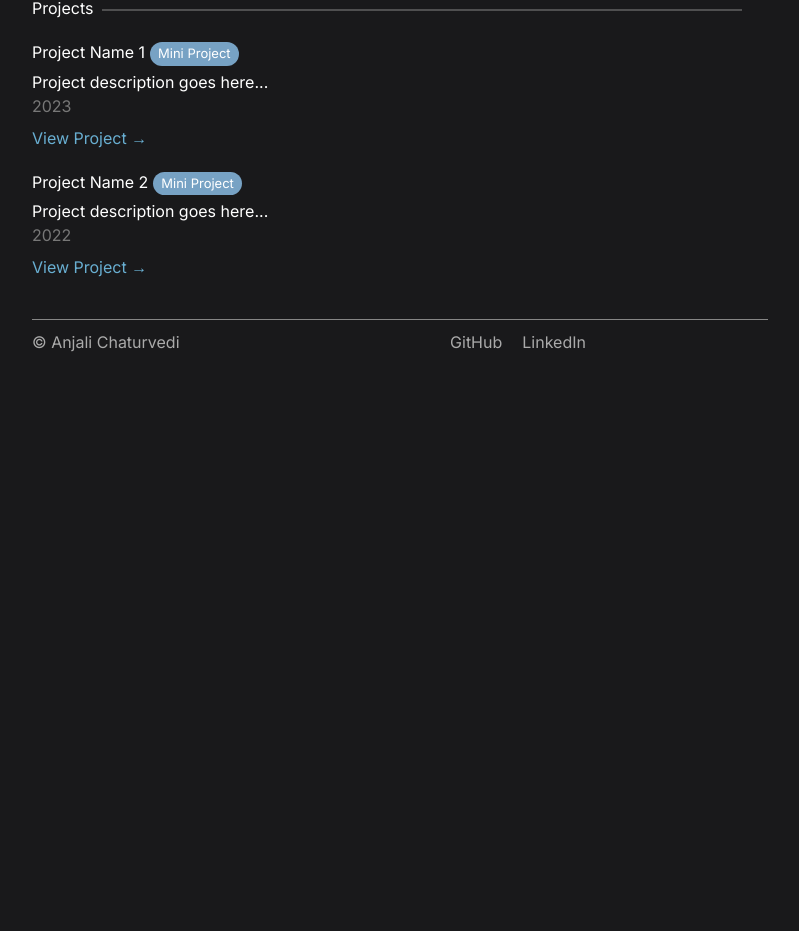
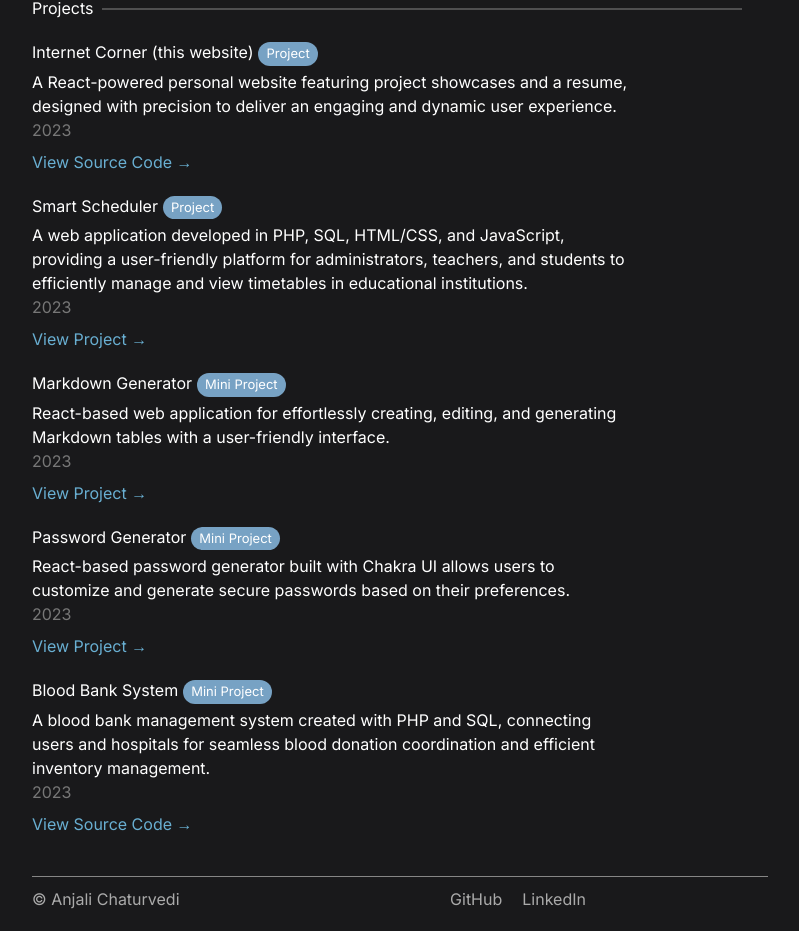
Before and after one commit to anjalichaturvedi/internet-corner, a React (Create React App) app: page / in a window 1280 px wide. Shown: the part 535-1466 px from the top of the page, without its empty margins (308-1107 px from the left). Before the commit the page ends 909 px from the top, so only its background shows below. Built offline with nearby package versions, Linux system fonts and the light colour scheme.

Commit message:
description + avatar

```diff
--- a/public/index.html
+++ b/public/index.html
@@ -2,14 +2,14 @@
 <html lang="en">
   <head>
     <meta charset="utf-8" />
-    <link rel="icon" href="%PUBLIC_URL%/favicon.ico" />
+    <link rel="icon" href="%PUBLIC_URL%/avatar.png" />
     <meta name="viewport" content="width=device-width, initial-scale=1" />
     <meta name="theme-color" content="#000000" />
     <meta
       name="description"
-      content="Web site created using create-react-app"
+      content="Pull up a digital chair by the 1s and 0s and stay a while at my personal spot on the internet :)"
     />
-    <link rel="apple-touch-icon" href="%PUBLIC_URL%/logo192.png" />
+    <link rel="apple-touch-icon" href="%PUBLIC_URL%/avatar.png" />
     <!--
       manifest.json provides metadata used when your web app is installed on a
       user's mobile device or desktop. See https://developers.google.com/web/fundamentals/web-app-manifest/
--- a/src/App.css
+++ b/src/App.css
@@ -80,6 +80,7 @@ a:hover {
 }
 
 .project-item {
+  display: inline-block;
   margin-top: 20px;
 }
 
@@ -103,7 +104,7 @@ a:hover {
 }
 
 .view-project-link {
-  display: block;
+  display: inline-block;
   color: #69afd2; /* Adjust the color as needed */
   text-decoration: none;
   margin-top: 8px;
@@ -111,7 +112,7 @@ a:hover {
 
 .projects-hr {
   position: absolute;
-  top: 5%;
+  top: 1.5%;
   left: 70px;
   transform: translateY(-50%);
   border: 0;
--- a/src/App.js
+++ b/src/App.js
@@ -88,27 +88,62 @@ function App() {
                 <h2>Projects</h2>
                 <div className="project-item">
                   <h3>
-                    Project Name 1
-                    <span className="project-tag">Mini Project</span>
+                    Internet Corner (this website)
+                    <span className="project-tag">Project</span>
                   </h3>
-                  <p>Project description goes here...</p>
+                  <p>A React-powered personal website featuring project showcases and a resume, designed with precision to deliver an engaging and dynamic user experience.</p>
                   <p className="project-year">2023</p>
-                  <a href="/path-to-project" className="view-project-link">
+                  <a href="https://github.com/anjalichaturvedi/anjalichaturvedi.github.io" className="view-project-link">
+                    View Source Code →
+                  </a>
+                </div>
+                <div className="project-item">
+                  <h3>
+                    Smart Scheduler
+                    <span className="project-tag">Project</span>
+                  </h3>
+                  <p>A web application developed in PHP, SQL, HTML/CSS, and JavaScript, providing a user-friendly platform for administrators, teachers, and students to efficiently manage and view timetables in educational institutions.</p>
+                  <p className="project-year">2023</p>
+                  <a target="_blank"  href="https://smart-scheduler.000webhostapp.com/index.php" className="view-project-link">
                     View Project →
                   </a>
                 </div>
                 <div className="project-item">
                   <h3>
-                    Project Name 2
+                    Markdown Generator
                     <span className="project-tag">Mini Project</span>
                   </h3>
-                  <p>Project description goes here...</p>
-                  <p className="project-year">2022</p>
-                  <a href="/path-to-project" className="view-project-link">
+                  <p>React-based web application for effortlessly creating, editing, and generating Markdown tables with a user-friendly interface.
+</p>
+                  <p className="project-year">2023</p>
+                  <a target="_blank"  href="markdown-generator-phi.vercel.app" className="view-project-link">
                     View Project →
                   </a>
                 </div>
-                {/* Add more project items as needed */}
+                <div className="project-item">
+                  <h3>
+                    Password Generator
+                    <span className="project-tag">Mini Project</span>
+                  </h3>
+                  <p>React-based password generator built with Chakra UI allows users to customize and generate secure passwords based on their preferences.
+</p>
+                  <p className="project-year">2023</p>
+                  <a target="_blank" href="https://password-generator-rust-kappa.vercel.app" className="view-project-link">
+                    View Project →
+                  </a>
+                </div>
+                <div className="project-item">
+                  <h3>
+                    Blood Bank System
+                    <span className="project-tag">Mini Project</span>
+                  </h3>
+                  <p>A blood bank management system created with PHP and SQL, connecting users and hospitals for seamless blood donation coordination and efficient inventory management.
+</p>
+                  <p className="project-year">2023</p>
+                  <a target="_blank" href="https://github.com/anjalichaturvedi/template-blood-bank" className="view-project-link">
+                    View Source Code →
+                  </a>
+                </div>
               </div>
 
               <hr className="spacer-hr" />
```
Also changed, not shown: public/avatar.png (added), 1 other file (tests, documents, lock files or other folders).
